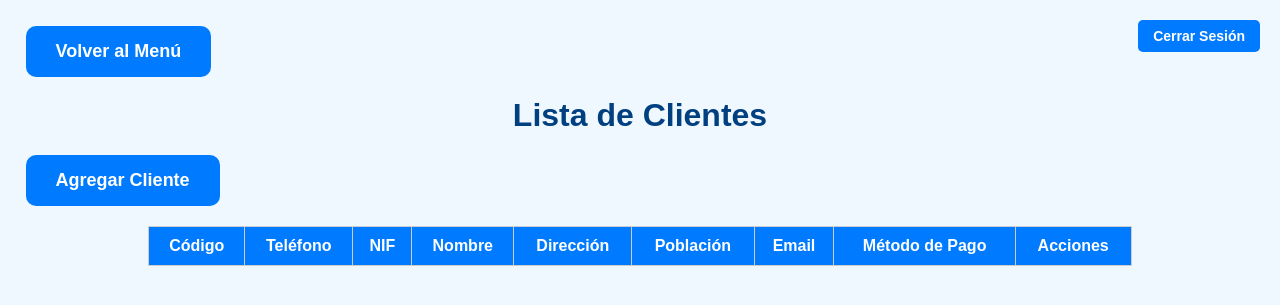
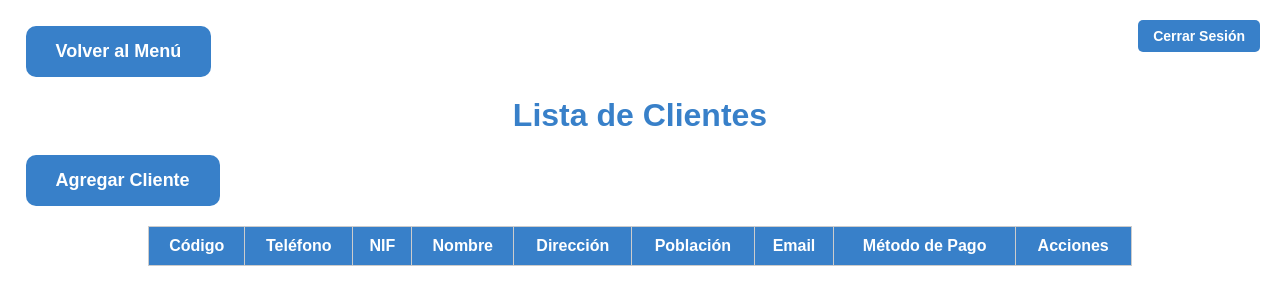
Before and after one commit to zemanue/telecom-ERP, a PHP site: page /php/clientes.php in a window 1280 px wide. Shown: the top 305 px of the page. Run offline with PHP 8.4, Linux system fonts and the light colour scheme; data that the repository does not hold is empty.

Commit message:
Arreglos en los estilos
- Se han creado variables para los colores azules: primario, secundario y terciario.
- Se ha añadido una imagen de fondo en index.php (provisional)
- Se ha arreglado el aspecto de los botones editar y eliminar al ver la lista de clientes y proveedores
- Se ha formateado el código de ambos ficheros css

```diff
--- a/assets/css/estilos_menu.css
+++ b/assets/css/estilos_menu.css
@@ -1,7 +1,12 @@
+/* Variables para los colores */
+:root {
+    --azul-primario: #3880C9;
+    --azul-secundario: #1761A0;
+    --azul-terciario: #E6F2FF;
+}
+
 body {
     font-family: Arial, sans-serif;
-    background-color: #f0f8ff;
-    color: #333;
     margin: 2%;
     padding: 0;
 }
@@ -12,35 +17,41 @@ body {
     right: 20px;
     font-size: 14px;
     padding: 8px 15px;
-    background-color: #007BFF;
+    background-color: var(--azul-primario);
     color: white;
     border-radius: 5px;
     text-decoration: none;
 }
-.logout-btn:hover {
-    background-color: #007BFF;
-}
 
-h1, h2 {
-    color: #004080;
+h1,
+h2 {
+    color: var(--azul-primario);
     text-align: center;
     margin-top: 20px;
 }
 
-a, .menu-item, button {
+a,
+.menu-item,
+button {
     display: inline-block;
     padding: 10px 20px;
-    background-color: #007BFF;
+    background-color: var(--azul-primario);
     color: white;
     text-decoration: none;
     border-radius: 5px;
     font-weight: bold;
     text-align: center;
     transition: background-color 0.3s;
+    border: none;
+    font-size: 14px;
+    cursor: pointer;
+    outline: none;
 }
 
-a:hover, .menu-item:hover, button:hover {
-    background-color: #0056b3;
+a:hover,
+.menu-item:hover,
+button:hover {
+    background-color: var(--azul-secundario);
 }
 
 .menu-container {
@@ -64,12 +75,14 @@ table {
     border-collapse: collapse;
 }
 
-table, th, td {
+table,
+th,
+td {
     border: 1px solid #ccc;
 }
 
 th {
-    background-color: #007BFF;
+    background-color: var(--azul-primario);
     color: white;
     padding: 10px;
 }
@@ -79,16 +92,21 @@ td {
     text-align: center;
 }
 
+td:last-child {
+    white-space: nowrap;
+}
+
 form {
     width: 50%;
     margin: 20px auto;
     padding: 20px;
     border: 1px solid #ccc;
     border-radius: 10px;
-    background-color: #e6f2ff;
+    background-color: var(--azul-terciario);
 }
 
-input, button {
+input,
+button {
     width: 90%;
     margin: 10px auto;
     padding: 10px;
```
Also changed, not shown: assets/css/estilos.css (+63 -29 lines), assets/img/laptop-fondo.jpg (added).
